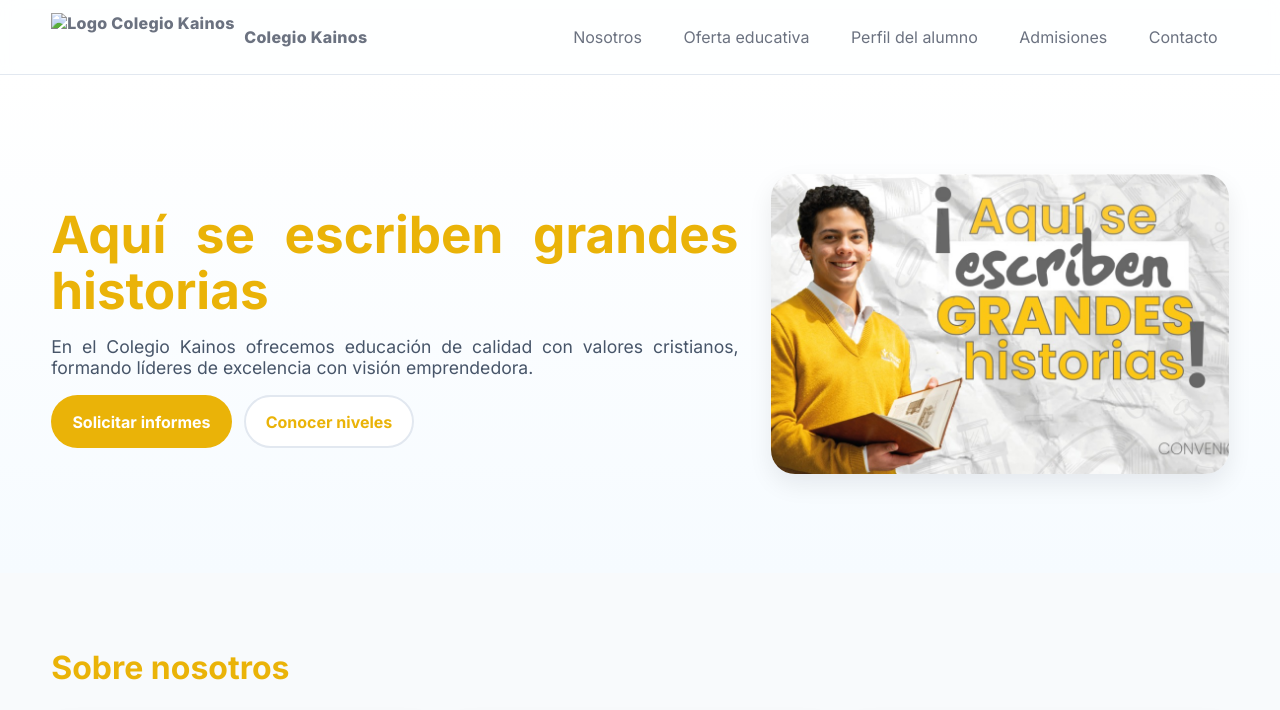
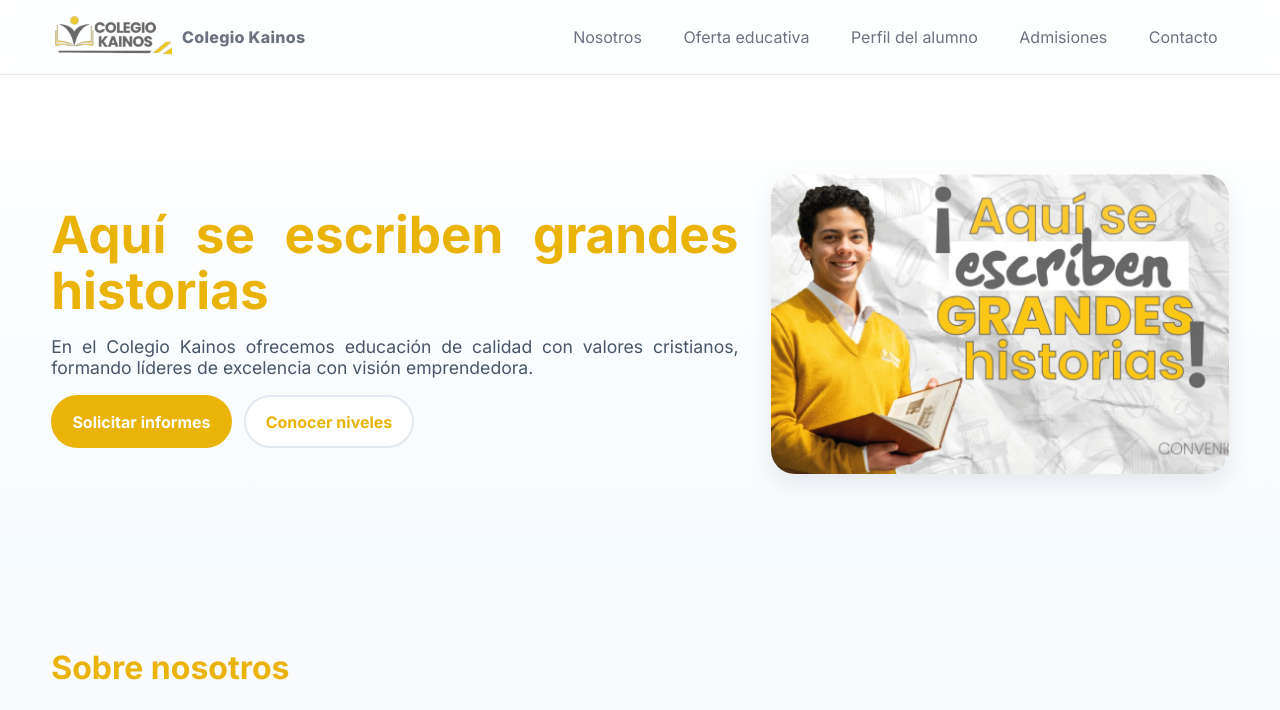
Before and after one commit to e7358707/kainos, a plain HTML site: page Index.html in a window 1280 px wide. Shown: the top 710 px of the page. Drawn offline with Linux system fonts and the light colour scheme.

Commit message:
Update Index.html

```diff
--- a/Index.html
+++ b/Index.html
@@ -16,7 +16,7 @@
     <nav>
       <div class="container">
         <a class="logo" href="#inicio">
-          <img src="/recuersos/Logo.png" alt="Logo Colegio Kainos">
+          <img src="Logo.png" alt="Logo Colegio Kainos">
           <span>Colegio Kainos</span>
         </a>
         <button class="burger">☰</button>
```
